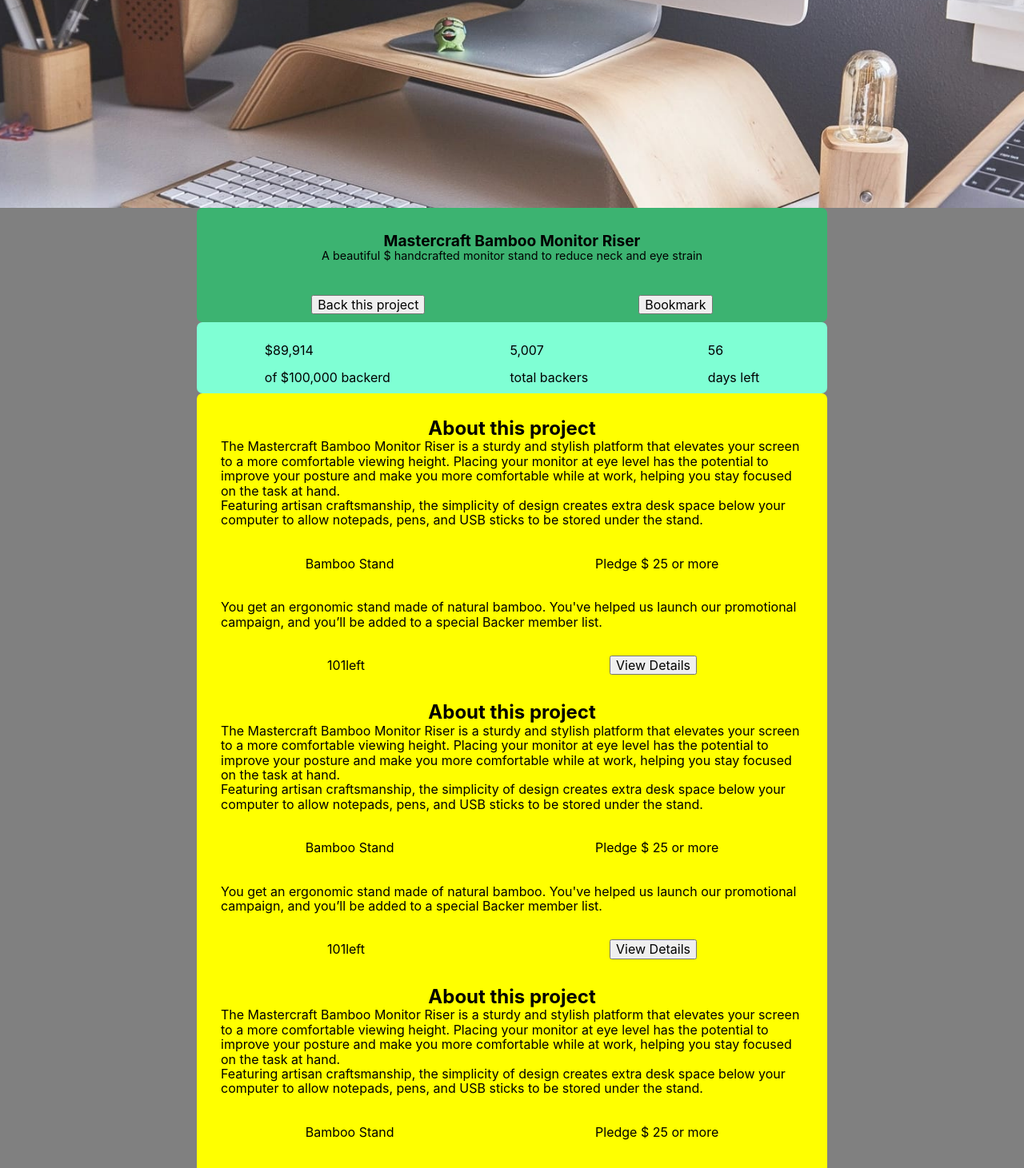
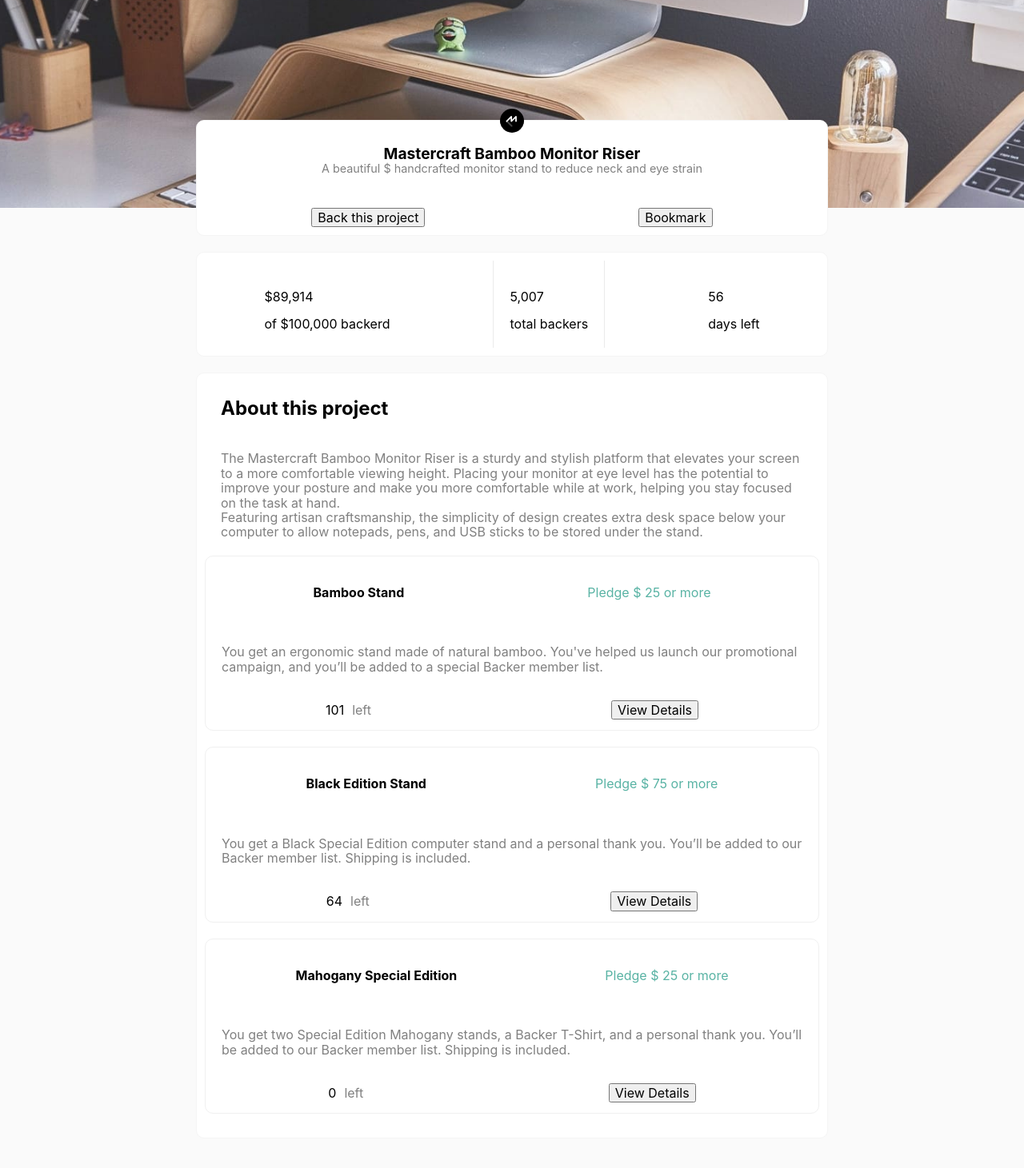
Before and after one commit to hyoshimori/react-crowdfunding-product-page, a React (Create React App) app: page / in a window 1280 px wide. Shown: the part 100-1561 px from the top of the page at 80% size. After the commit the page ends 1524 px from the top, so only its background shows below. Built offline with nearby package versions, Linux system fonts and the light colour scheme.

Commit message:
second design done

```diff
--- a/src/App.css
+++ b/src/App.css
@@ -1 +1,3 @@
-html { font-size: 10px; }
+html{
+  font-size: 10px;
+}
--- a/src/components/main/About.tsx
+++ b/src/components/main/About.tsx
@@ -13,58 +13,48 @@ const About = () => {
 
   return (
     <div className={styles.body}>
+      <h2 className={styles.about__this__project}>About this project</h2>
       <div className={styles.about__upper}>
-        <h2>About this project</h2>
-        <span>The Mastercraft Bamboo Monitor Riser is a sturdy and stylish platform that elevates your screen to a more comfortable viewing height. Placing your monitor at eye level has the potential to improve your posture and make you more comfortable while at work, helping you stay focused on the task at hand.</span>
-        <span>Featuring artisan craftsmanship, the simplicity of design creates extra desk space below your computer to allow notepads, pens, and USB sticks to be stored under the stand.</span>
+        <span className={styles.grey__color}>The Mastercraft Bamboo Monitor Riser is a sturdy and stylish platform that elevates your screen to a more comfortable viewing height. Placing your monitor at eye level has the potential to improve your posture and make you more comfortable while at work, helping you stay focused on the task at hand.</span>
+        <span className={styles.grey__color}>Featuring artisan craftsmanship, the simplicity of design creates extra desk space below your computer to allow notepads, pens, and USB sticks to be stored under the stand.</span>
       </div>
       <div className={styles.about__lower}>
         <div className={styles.about__upper__name__and__price__top}>
-          <p>Bamboo Stand</p>
-          <span>Pledge $ 25 or more</span>
+          <p><strong>Bamboo Stand</strong></p>
+          <span className={styles.green}>Pledge $ 25 or more</span>
         </div>
-        <span className={styles.about__middle__description}>You get an ergonomic stand made of natural bamboo. You've helped us launch our promotional campaign, and you’ll be added to a special Backer member list.</span>
+        <span className={`${styles.about__middle__description} ${styles.grey__color}`}>You get an ergonomic stand made of natural bamboo. You've helped us launch our promotional campaign, and you’ll be added to a special Backer member list.</span>
         <div className={styles.about__lower__price__and__select__button__bottom}>
           <div className={styles.about__lower__price}>
-            <p>101</p><span>left</span>
+            <p>101</p><span className={`${styles.grey__color} ${styles.left}`}>left</span>
           </div>
           <button onClick={handleButtonClick}>View Details</button>
         </div>
       </div>
       {showDetail && <Detail />}
-      <div className={styles.about__upper}>
-        <h2>About this project</h2>
-        <span>The Mastercraft Bamboo Monitor Riser is a sturdy and stylish platform that elevates your screen to a more comfortable viewing height. Placing your monitor at eye level has the potential to improve your posture and make you more comfortable while at work, helping you stay focused on the task at hand.</span>
-        <span>Featuring artisan craftsmanship, the simplicity of design creates extra desk space below your computer to allow notepads, pens, and USB sticks to be stored under the stand.</span>
-      </div>
       <div className={styles.about__lower}>
         <div className={styles.about__upper__name__and__price__top}>
-          <p>Bamboo Stand</p>
-          <span>Pledge $ 25 or more</span>
+          <p><strong>Black Edition Stand</strong></p>
+          <span className={styles.green}>Pledge $ 75 or more</span>
         </div>
-        <span className={styles.about__middle__description}>You get an ergonomic stand made of natural bamboo. You've helped us launch our promotional campaign, and you’ll be added to a special Backer member list.</span>
+        <span className={`${styles.about__middle__description} ${styles.grey__color}`}>You get a Black Special Edition computer stand and a personal thank you. You’ll be added to our Backer member list. Shipping is included.</span>
         <div className={styles.about__lower__price__and__select__button__bottom}>
           <div className={styles.about__lower__price}>
-            <p>101</p><span>left</span>
+            <p>64</p><span className={`${styles.grey__color} ${styles.left}`}>left</span>
           </div>
           <button onClick={handleButtonClick}>View Details</button>
         </div>
       </div>
       {showDetail && <Detail />}
-      <div className={styles.about__upper}>
-        <h2>About this project</h2>
-        <span>The Mastercraft Bamboo Monitor Riser is a sturdy and stylish platform that elevates your screen to a more comfortable viewing height. Placing your monitor at eye level has the potential to improve your posture and make you more comfortable while at work, helping you stay focused on the task at hand.</span>
-        <span>Featuring artisan craftsmanship, the simplicity of design creates extra desk space below your computer to allow notepads, pens, and USB sticks to be stored under the stand.</span>
-      </div>
       <div className={styles.about__lower}>
         <div className={styles.about__upper__name__and__price__top}>
-          <p>Bamboo Stand</p>
-          <span>Pledge $ 25 or more</span>
+          <p><strong>Mahogany Special Edition</strong></p>
+          <span className={styles.green}>Pledge $ 25 or more</span>
         </div>
-        <span className={styles.about__middle__description}>You get an ergonomic stand made of natural bamboo. You've helped us launch our promotional campaign, and you’ll be added to a special Backer member list.</span>
+        <span className={`${styles.about__middle__description} ${styles.grey__color}`}>You get two Special Edition Mahogany stands, a Backer T-Shirt, and a personal thank you. You’ll be added to our Backer member list. Shipping is included.</span>
         <div className={styles.about__lower__price__and__select__button__bottom}>
           <div className={styles.about__lower__price}>
-            <p>101</p><span>left</span>
+            <p>0</p><span className={`${styles.grey__color} ${styles.left}`}>left</span>
           </div>
           <button onClick={handleButtonClick}>View Details</button>
         </div>
--- a/src/components/main/BackThisProject.tsx
+++ b/src/components/main/BackThisProject.tsx
@@ -5,9 +5,10 @@ import styles from '../style/BackThisProject.module.css';
 const BackThisProject = () => {
   return (
     <div className={styles.body}>
+      <img className={styles.image}  src="/images/logo-mastercraft.svg" alt="" />
       <div className={styles.project__name__and__description}>
         <h2>Mastercraft Bamboo Monitor Riser</h2>
-        <span>A beautiful $ handcrafted monitor stand to reduce neck and eye strain</span>
+        <span className={styles.grey__color}>A beautiful $ handcrafted monitor stand to reduce neck and eye strain</span>
       </div>
         <div className={styles.buttons}>
           <button>Back this project</button>
--- a/src/components/main/Price.tsx
+++ b/src/components/main/Price.tsx
@@ -9,7 +9,7 @@ const Price = () => {
         <p>$89,914</p>
         <span>of $100,000 backerd</span>
       </div>
-      <div>
+      <div className={styles.middle__div}>
         <p>5,007</p>
         <span>total backers</span>
       </div>
--- a/src/components/main/Project.tsx
+++ b/src/components/main/Project.tsx
@@ -13,9 +13,11 @@ const Project = () => {
   return (
     <div className={styles.body}>
       <Banner/>
-      <BackThisProject />
-      <Price/>
-      <About/>
+      <div className={styles.porject__body}>
+        <BackThisProject />
+        <Price/>
+        <About/>
+      </div>
     </div>
   );
 };
--- a/src/components/style/About.module.css
+++ b/src/components/style/About.module.css
@@ -1,12 +1,22 @@
 .body {
-  background-color: yellow;
   width: 60vw;
   margin: 0 auto;
-  border-radius: 7px;
   padding: 10px;
+  border-radius: 10px;
+  border: solid 1px rgb(245, 245, 245);
+  background-color: white;
+}
+
+.green{
+  color: #59B3A4;
+}
+
+.grey__color{
+  color: grey;
 }
 
 .about__upper__name__and__price__top{
+  padding: 20px;
   display: flex;
   justify-content: space-around;
   align-items: center;
@@ -15,6 +25,12 @@
 .about__lower__price{
   display: flex;
   align-items: center;
+}
+
+.about__lower{
+  border-radius: 10px;
+  border: solid 1px rgb(240, 240, 240);
+  margin-bottom: 20px;
 }
 
 .about__lower__price__and__select__button__bottom{
@@ -26,7 +42,15 @@
 .about__upper, .about__middle__description{
   display: flex;
   flex-direction: column;
-  justify-content: space-around;
+  /* justify-content: space-around; */
   align-items: center;
   padding: 20px;
 }
+
+.about__this__project{
+  padding: 20px;
+}
+
+.left{
+  margin-left: 10px;
+}
--- a/src/components/style/BackThisProject.module.css
+++ b/src/components/style/BackThisProject.module.css
@@ -1,12 +1,15 @@
 .body {
-  background-color: mediumseagreen;
   width: 60vw;
   margin: 0 auto;
-  border-radius: 7px;
+  border-radius: 10px;
+  border: solid 1px rgb(245, 245, 245);
   padding: 10px;
   display: flex;
   flex-direction: column;
   justify-content: center;
+  background-color: white;
+  margin-bottom: 20px;
+  position: relative;
 }
 
 .buttons{
@@ -35,3 +38,16 @@
   align-items: center;
   padding: 20px;
 }
+
+.grey__color{
+  color: grey;
+}
+
+.image{
+  position: absolute;
+  top: 0;
+  left: 50%;
+  height: 30px;
+  width: 30px;
+  transform: translate(-50%, -50%);
+}
--- a/src/components/style/Detail.module.css
+++ b/src/components/style/Detail.module.css
@@ -1,3 +1,3 @@
 .body {
-  background-color: antiquewhite;
+  background-color: white;
 }
--- a/src/components/style/Price.module.css
+++ b/src/components/style/Price.module.css
@@ -1,9 +1,20 @@
 .body {
   width: 60vw;
   margin: 0 auto;
-  border-radius: 7px;
+  border-radius: 10px;
+  border: solid 1px rgb(245, 245, 245);
+  background-color: white;
   padding: 10px;
-  background-color: aquamarine;
   display: flex;
   justify-content: space-around;
+  margin-bottom: 20px;
 }
+
+.middle__div{
+  border-right: 1px solid rgb(235, 235, 235);
+  border-left: 1px solid rgb(235, 235, 235);
+}
+
+.body div{
+  padding: 20px;
+}
--- a/src/components/style/Project.module.css
+++ b/src/components/style/Project.module.css
@@ -6,3 +6,10 @@
 h1, h2, h3, h4, h5, h6 {
   margin: 0;
 }
+
+.porject__body{
+  position: absolute;
+  top: 250px;
+  left: 0;
+  right: 0;
+}
--- a/src/index.css
+++ b/src/index.css
@@ -5,6 +5,7 @@ body {
     sans-serif;
   -webkit-font-smoothing: antialiased;
   -moz-osx-font-smoothing: grayscale;
+  background-color: #FAFAFA;
 }
 
 code {
```
